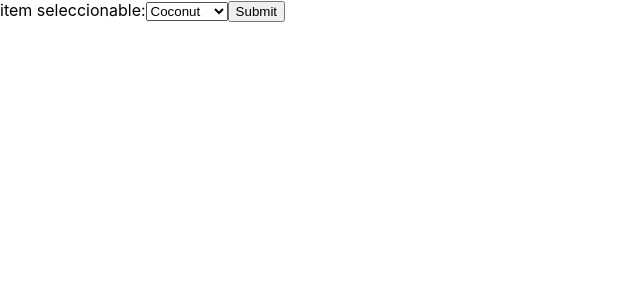
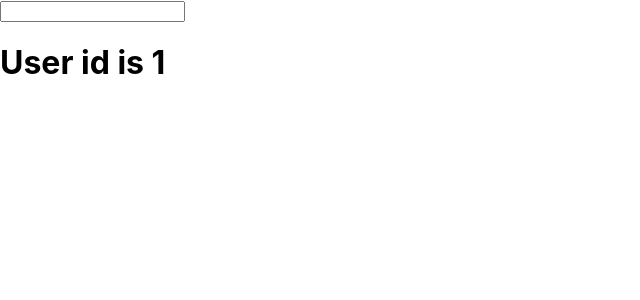
Before and after one commit to genesyss3/genesys_car_cla_hsp, a React (Create React App) app: page /users/1 in a window 1280 px wide. Shown: the top 300 px of the page, without its empty margins (0-640 px from the left). Built offline with nearby package versions, Linux system fonts and the light colour scheme.

Commit message:
get param from url

```diff
--- a/package.json
+++ b/package.json
@@ -8,6 +8,7 @@
     "@testing-library/user-event": "^12.8.3",
     "react": "^17.0.2",
     "react-dom": "^17.0.2",
+    "react-router-dom": "^5.2.0",
     "react-scripts": "4.0.3",
     "web-vitals": "^1.1.1"
   },
--- a/src/App.js
+++ b/src/App.js
@@ -1,5 +1,7 @@
 import './App.css';
 import React from 'react';
+import { useParams } from "react-router-dom";
+
 class App extends React.Component {
   constructor(props) {
       super(props);
@@ -26,17 +28,20 @@ class App extends React.Component {
     }
   render() {
       return (
-        <form onSubmit={this.handleSubmit}>
-            <label>
-              item seleccionable:
-              <select value={this.state.value} onChange={this.handleChange}>            <option value="grapefruit">Grapefruit</option>
-                <option value="lime">Lime</option>
-                <option value="coconut">Coconut</option>
-                <option value="mango">Mango</option>
-              </select>
-            </label>
-            <input type="submit" value="Submit" />
-          </form>
+        <div>
+          <input name="nombre"></input>
+        </div>
+        // <form onSubmit={this.handleSubmit}>
+        //     <label>
+        //       item seleccionable:
+        //       <select value={this.state.value} onChange={this.handleChange}>            <option value="grapefruit">Grapefruit</option>
+        //         <option value="lime">Lime</option>
+        //         <option value="coconut">Coconut</option>
+        //         <option value="mango">Mango</option>
+        //       </select>
+        //     </label>
+        //     <input type="submit" value="Submit" />
+        //   </form>
       );
   }
 }
--- /dev/null
+++ b/src/Users.js
@@ -0,0 +1,12 @@
+import React from "react";
+import { useParams } from "react-router-dom";
+
+export default function Users() {
+  const { id } = useParams();
+
+  return (
+    <div>
+      <h1>User id is {id}</h1>
+    </div>
+  );
+}
--- a/src/index.js
+++ b/src/index.js
@@ -2,14 +2,19 @@ import React from 'react';
 import ReactDOM from 'react-dom';
 import './index.css';
 import App from './App';
+import Users from './Users';
+import { Route, Link, BrowserRouter as Router } from 'react-router-dom'
 import reportWebVitals from './reportWebVitals';
 
-ReactDOM.render(
-  <React.StrictMode>
-    <App />
-  </React.StrictMode>,
-  document.getElementById('root')
-);
+const routing = (
+  <Router>
+    <div>
+      <Route path="/" component={App} />
+      <Route path="/users/:id" component={Users} />
+    </div>
+  </Router>
+)
+ReactDOM.render(routing, document.getElementById('root'))
 
 // If you want to start measuring performance in your app, pass a function
 // to log results (for example: reportWebVitals(console.log))
```
Also changed, not shown: src/titular.js (added), 1 other file (tests, documents, lock files or other folders).
